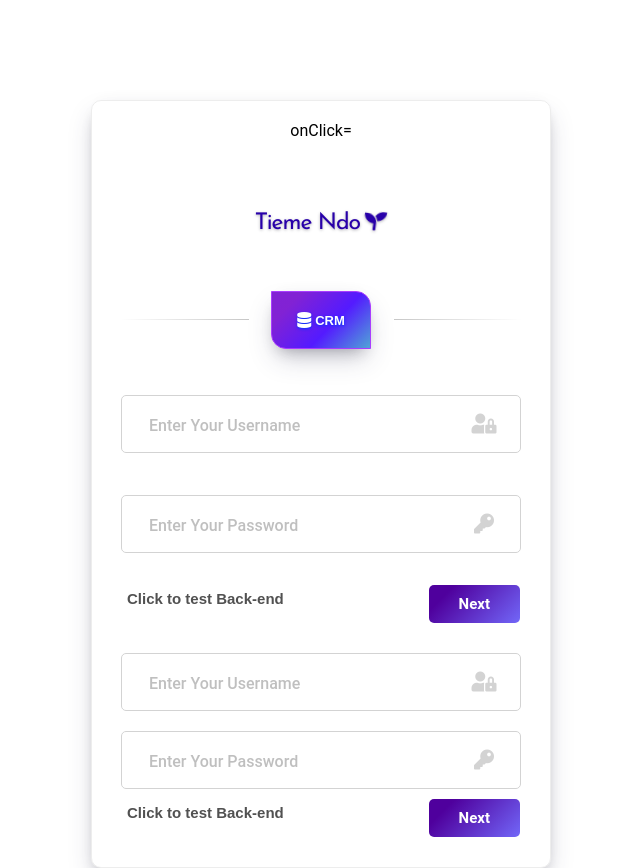
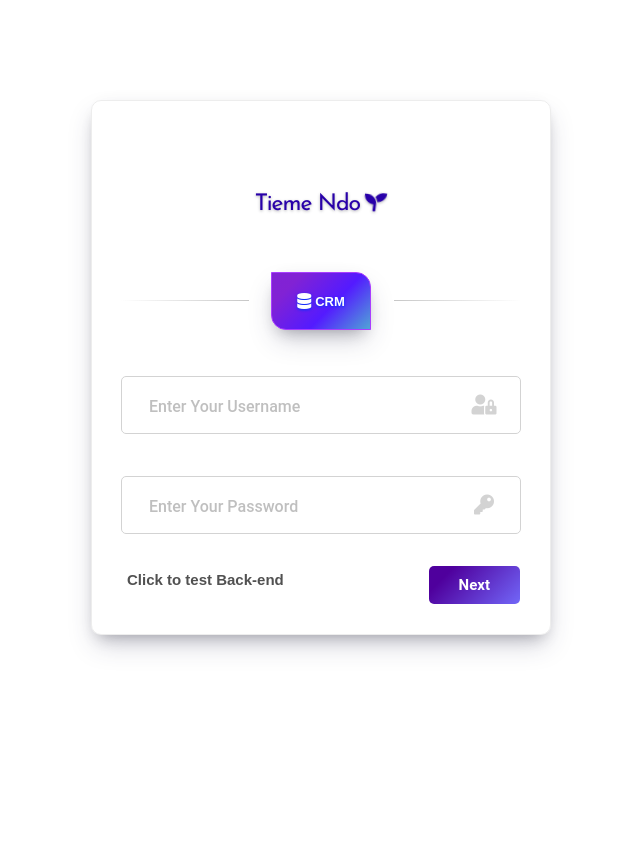
Before and after one commit to labs13-agriculture/front-end, a React (Create React App) app: page / in a window 1280 px wide. Shown: the whole page, without its empty margins (319-959 px from the left). After the commit the page ends 800 px from the top, so only its background shows below. Built offline with nearby package versions, Linux system fonts and the light colour scheme; a web font is replaced by a local one.

Commit message:
resolving another netlify error duplicate code for some reason.  Must have been something in merge.

```diff
--- a/src/components/Login.js
+++ b/src/components/Login.js
@@ -639,12 +639,12 @@ class Login extends Component {
     return (
       <div className="gen-login-container">
         <StyledLoginContainer>
-          <StyledLogin>
+          <StyledLogin
             onClick={e => {
               e.stopPropagation();
               this.escapeAnimate();
             }}
-
+            >
             <div
               className={`animation-div${
                 this.state.loginStart ? " pulse" : ""
@@ -818,89 +818,6 @@ class Login extends Component {
               </button>
               {/* setTimeout((()=>this.login(e)),2000)} */}
             </div>
-
-            <div
-              onClick={e => {
-                e.stopPropagation();
-                this.loginAnimate();
-                this.focusCursor();
-              }}
-              className={`inputdiv password${
-                this.state.clicked ? " transform-inputdiv" : ""
-              }`}
-            >
-              <form className="pw-form">
-                <input
-                  name="username"
-                  value={this.state.credentials.username}
-                  onChange={this.handleChanges}
-                  className="credential-input"
-                />
-                <div
-                  className={`fo-placeholder${
-                    this.state.clicked ? " transform-placeholder" : ""
-                  }`}
-                >
-                  Enter Your Username
-                </div>
-                <div className="input-icon-cont">
-                  <i className="fas fa-user-lock" />
-                </div>
-              </form>
-            </div>
-            <div
-              onClick={e => {
-                e.stopPropagation();
-                this.loginAnimate();
-                this.focusCursorPassword();
-              }}
-              className={`inputdiv${
-                this.state.clicked ? " transform-inputdiv" : ""
-              }`}
-            >
-              <form
-                className="pw-form"
-                onSubmit={e => {
-                  e.preventDefault();
-                  this.submitPw();
-                  setTimeout(() => this.login(e), 2000);
-                }}
-              >
-                <input
-                  type="password"
-                  name="password"
-                  value={this.state.credentials.password}
-                  onChange={this.handleChanges}
-                  className="credential-input"
-                  id="password"
-                />
-                <div
-                  className={`fo-placeholder${
-                    this.state.clicked ? " transform-placeholder" : ""
-                  }`}
-                >
-                  Enter Your Password
-                </div>
-                <div className="input-icon-cont">
-                  <i className="fas fa-key" />
-                </div>
-              </form>
-            </div>
-            <div className="login-next-steps-cont">
-              <Link to="/testdashboard">
-                <button className="forgot">Click to test Back-end</button>
-              </Link>
-              <button
-                className="next"
-                onClick={e => {
-                  e.stopPropagation();
-                  this.submitPw();
-                  setTimeout(() => this.login(e), 2000);
-                }}
-              >
-                Next
-              </button>
-            </div>
           </StyledLogin>
         </StyledLoginContainer>
       </div>
```
